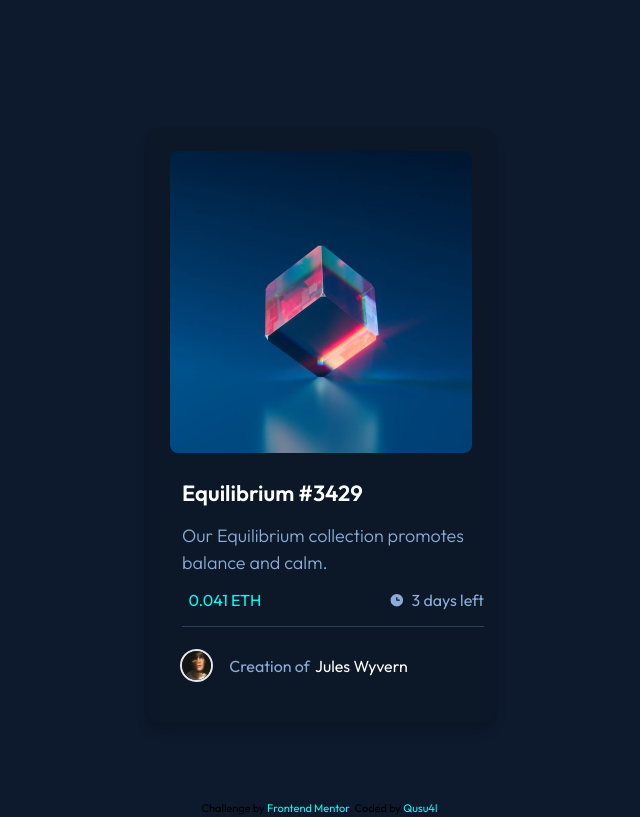
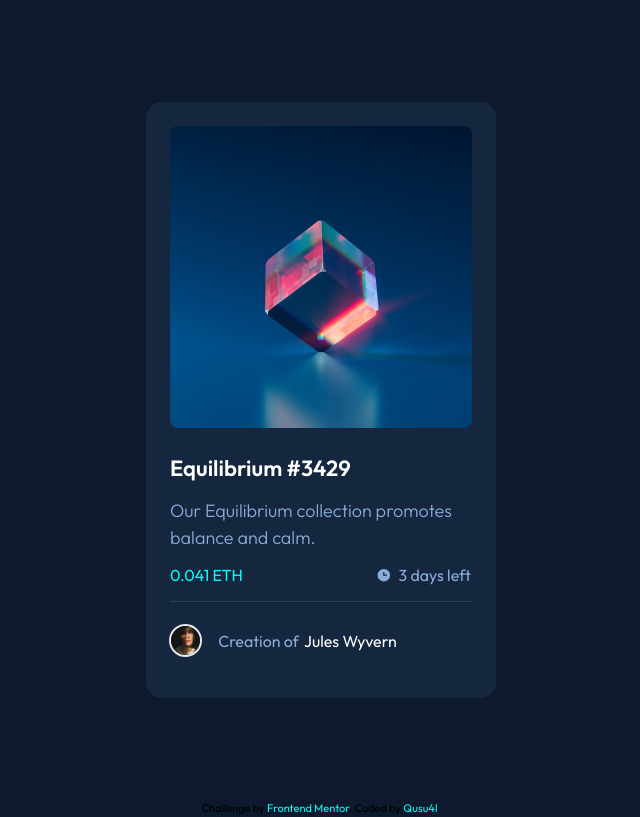
Before and after one commit to Qusu4l/nft-preview-card-component-main, a website: page index.html in a window 1280 px wide. Shown: the whole page, without its empty margins (319-959 px from the left). Drawn offline with Linux system fonts and the light colour scheme.

Commit message:
text fix

```diff
--- a/index.html
+++ b/index.html
@@ -14,8 +14,7 @@
 <body class="bg-[#0D192C] font-Outfit">
   <main class="w-screen h-screen flex justify-center items-center">
     <div
-      class="bg-[#15263F] w-[327px] lg:w-[350px] h-[543px] lg:h-[596px] rounded-[15px] shadow-md md:shadow-lg lg:shadow-x"
-      style="background-color: rgba(0, 0, 0, 0.0953); transform: translate(0px, 25px);">
+      class="bg-[#15263F] w-[327px] lg:w-[350px] h-[543px] lg:h-[596px] rounded-[15px] ">
       <div class="flex flex-col justify-center items-center">
         <div class="w-[278px] lg:w-[302px] h-[278px] lg:h-[302px] mt-[24px] rounded-[8px]">
           <div
@@ -28,20 +27,21 @@
         </div>
         <div class="ml-[24px] mt-[24px]">
           <h1 class="text-[22px] text-white font-[600] hover:text-[#00FFF8] hover:cursor-pointer">Equilibrium #3429</h1>
-          <p class="w-[278px] lg:w-[302px] lg:h-[52px] mt-[12px] text-[18px] text-[#8BACD9] font-[300]">Our Equilibrium collection promotes
+          <p class="w-[278px] lg:w-[302px] lg:h-[52px] mt-[12px] text-[18px] text-[#8BACD9] font-[300]">Our Equilibrium
+            collection promotes
             balance and calm.</p>
           <div class="flex justify-between mt-[16px]">
             <div class="w-[88.48px] lg:w-[93.48px] h-[19px] flex items-center text-[#00FFF8]">
-              <span class="text-[15px] lg:text-[16px] ml-[6.48px]">0.041 ETH</span>
+              <span class="text-[15px] lg:text-[16px] ml-[6.48px] lg:ml-[0px]">0.041 ETH</span>
             </div>
-            <div class="w-[92.69px] lg:w-[95px] h-[19px] lg:h-[20px] flex items-center text-[#8BACD9]">
+            <div class="w-[92.69px] lg:w-[120px] h-[19px] lg:h-[20px] flex items-center text-[#8BACD9]">
               <img class="w-[16px] h-[16px]" src="images/icon-clock.svg" alt="">
               <span class="text-[15px] lg:text-[16px] ml-[6.48px]">3 days left</span>
             </div>
           </div>
-          <div class="bg-[#2E405A] w-[278px] lg:w-[302px] h-[1px] mt-[16px]"></div>
+          <div class="bg-[#2E405A] w-[278px] lg:w-[302px] h-[1px] mt-[16px] lg:mr-[24px] "></div>
         </div>
-        <div class="w-[219] h-[33px] mt-[16px] lg:mt-[22px] lg:mr-[80px] lg:ml-[26px] flex items-center">
+        <div class="w-[219] h-[33px] mt-[16px] lg:mt-[22px] lg:mr-[96px] lg:ml-[20px] flex items-center">
           <img class="w-[33px] h-[33px] rounded-full border-2" src="images/image-avatar.png" alt="">
           <span class="text-[15px] lg:text-[16px] text-[#8BACD9] font-[400] ml-[16px]">Creation of</span>
           <span
```
Also changed, not shown: dist/output.css.
